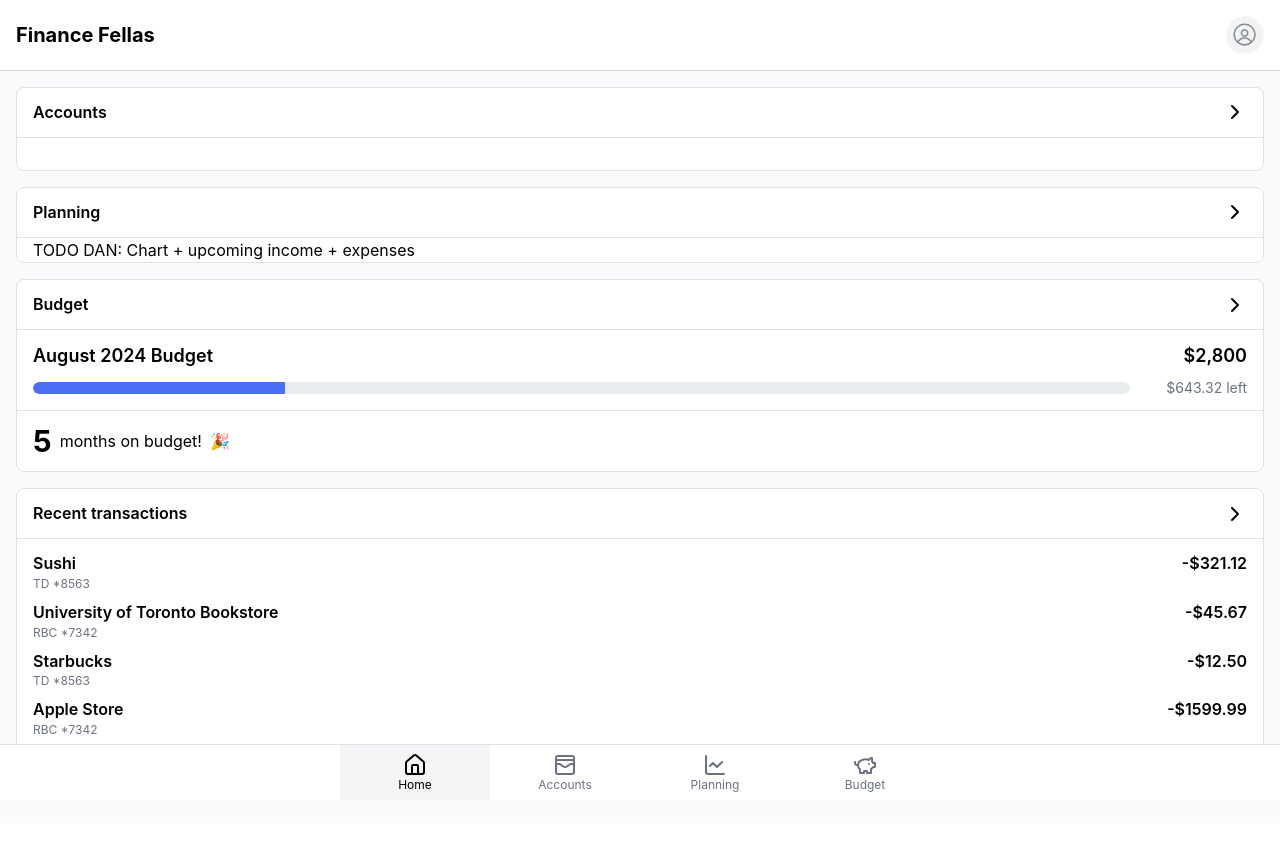
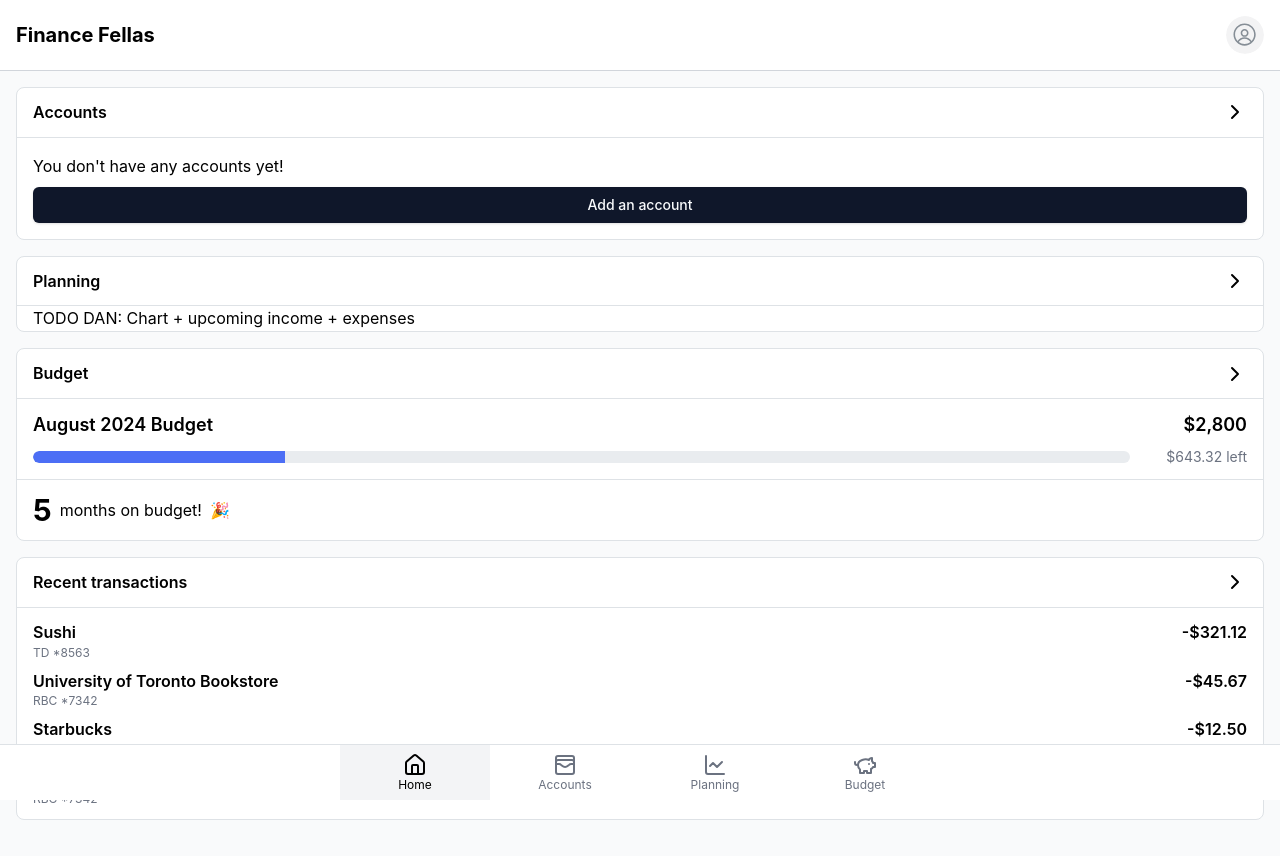
Before and after one commit to Prushka/finance-new, a React (Vite) app: page / in a window 1280 px wide. Shown: the top 856 px of the page. Before the commit the page ends 823 px from the top, so only its background shows below. Built offline with nearby package versions, Linux system fonts and the light colour scheme.

Commit message:
Add 0 account

```diff
--- a/src/pages/Home.tsx
+++ b/src/pages/Home.tsx
@@ -1,9 +1,10 @@
 import { Avatar, Card, NumberFormatter, Progress } from "@mantine/core";
 import { ChevronRight } from "lucide-react";
-import { Link } from "react-router-dom";
+import {Link, useNavigate} from "react-router-dom";
 import {useRecoilState} from "recoil";
 import {accountsState} from "@/states.ts";
 import {Row2} from "@/pages/Accounts.tsx";
+import {Button} from "@/components/ui/button.tsx";
 
 const RECENT_TRANSACTIONS = [
   {
@@ -29,6 +30,7 @@ const RECENT_TRANSACTIONS = [
 ];
 export default function Home() {
   const [acc,] = useRecoilState(accountsState)
+  const navigate = useNavigate()
   return (
     <div>
       <div className="z-50 sticky top-0 bg-white p-4 border-b-[1px] border-b-gray-300 flex flex-col gap-4">
@@ -40,9 +42,22 @@ export default function Home() {
 
       <section className="p-4 flex flex-col items-center gap-4">
         <HomeCard title="Accounts" to="/accounts">
-          <Card.Section className={"p-4 flex flex-col gap-4"}>
-            {Object.values(acc).map(({name, img, accounts}) => (
-                <Row2 icon={
+          <Card.Section className={"p-4 flex flex-col gap-4"}
+          onClick={()=>{
+            navigate("/accounts")
+          }}>
+            {Object.values(acc).length === 0 ?
+                <div className={"flex flex-col gap-2"}>
+                  <div>You don't have any accounts yet!</div>
+                  <Button
+                  onClick={(e)=>{
+                    e.stopPropagation()
+                    navigate("/add")
+                  }}
+                  >Add an account</Button>
+                </div>
+                : Object.values(acc).map(({name, img, accounts}) => (
+                    <Row2 icon={
                   <img src={img} className={"w-10 h-10 rounded-full"}/>
                 } name={name} description={`${Object.values(accounts).length} accounts`} value={
                     `${Object.values(accounts).reduce(
```
